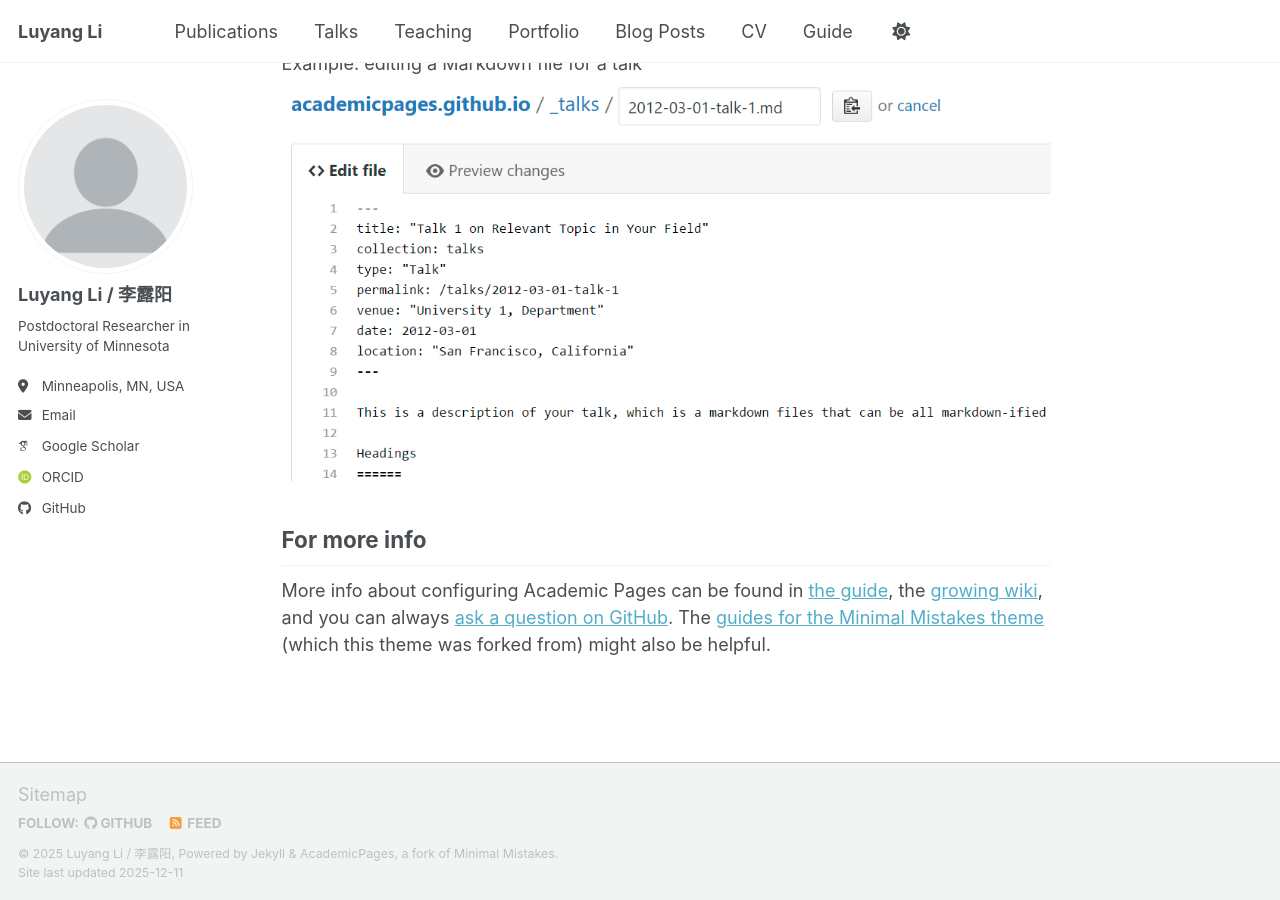
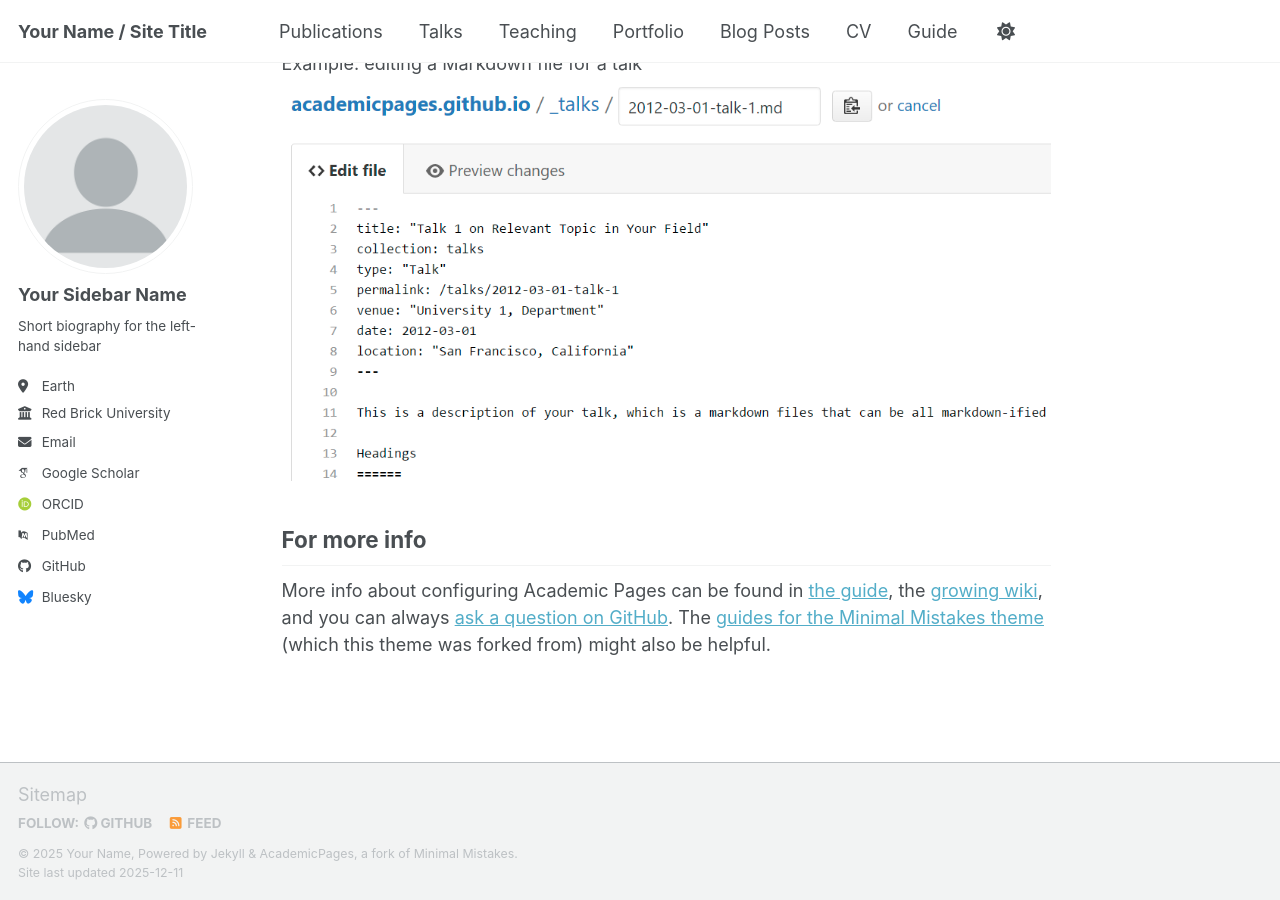
Before and after one commit to Li-Luyang/Li-Luyang.github.io, a Jekyll site: the page built from _pages/about.md, in a window 1280 px wide and 900 px high, scrolled down 2718 px. Built offline with Jekyll 4.4.1, drawn with Linux system fonts in a browser that asks for light colours; some web fonts are replaced; a script bundle is joined from its source files by our own code; library files that are not in the unit come from our copies.

Commit message:
Add files via upload

```diff
--- a/_config.yml
+++ b/_config.yml
@@ -9,14 +9,14 @@
 # Basic Site Settings
 locale                   : "en-US"
 site_theme               : "default" # Currently available options are "default", "air"
-title                    : "Luyang Li"
+title                    : "Your Name / Site Title"
 title_separator          : "-"
-name                     : &name "Luyang Li / 李露阳"
-description              : &description "Postdoctoral Researcher in University of Minnesota, Minneapolis"   # Update this with a general description of your site, this is the default if not overridden by a page
-url                      : https://lu-yang-li.github.io # The base hostname & protocol for your site e.g. "https://[your GitHub username].github.io",
+name                     : &name "Your Name"
+description              : &description "Your Name's academic portfolio"   # Update this with a general description of your site, this is the default if not overridden by a page
+url                      : https://academicpages.github.io # The base hostname & protocol for your site e.g. "https://[your GitHub username].github.io",
                                                            # or if you already have some other page hosted on Github then use "https://[your GitHub username].github.io/[Your Repo Name]"
 baseurl                  : "" # the subpath of your site, e.g. "/blog"
-repository               : "academicpages/lu-yang-li.github.io"
+repository               : "academicpages/academicpages.github.io"
 
 # Site Author - The following control what appear as part of the author content on the side bar.
 #               If a field is blank the icon and link will not appear, otherwise it will be shown.
@@ -24,24 +24,24 @@ repository               : "academicpages/lu-yang-li.github.io"
 author:
   # Biographic information
   avatar           : "profile.png"
-  name             : "Luyang Li / 李露阳" # Name to display in the sidebar
+  name             : "Your Sidebar Name"
   pronouns         : # example: "she/her"
-  bio              : "Postdoctoral Researcher in University of Minnesota"
-  location         : "Minneapolis, MN, USA" # "Earth"
-  employer         : # "Red Brick University"
+  bio              : "Short biography for the left-hand sidebar"
+  location         : "Earth"
+  employer         : "Red Brick University"
   uri              : # URL
-  email            : "li004000@umn.edu"
+  email            : "none@example.org"
 
   # Academic websites
   academia         : # URL
   arxiv            : # URL - Update with the correct link to your profile
-  googlescholar    : "https://scholar.google.com/citations?view_op=list_works&hl=zh-CN&hl=zh-CN&user=xr0odmUAAAAJ"
+  googlescholar    : "https://scholar.google.com/citations?user=PS_CX0AAAAAJ"
   inspire-hep      : # URL
   impactstory      : # URL
-  orcid            : "https://orcid.org/0009-0002-8280-2156"
+  orcid            : "https://orcid.org/yourorcidurl"
   semantic         : # URL
   ssrn             : # URL
-  pubmed           : # "https://www.ncbi.nlm.nih.gov/pubmed/?term=john+snow"
+  pubmed           : "https://www.ncbi.nlm.nih.gov/pubmed/?term=john+snow"
   researchgate     : # URL
   scopus           : # URL
   zotero           : # URL
@@ -51,13 +51,13 @@ author:
   bitbucket        : # Username - Update with your username on the site
   codepen          : # Username
   dribbble         : # Username
-  github           : "lu-yang-li"
+  github           : "academicpages"
   kaggle           : # Username
   stackoverflow    : # User number or user number and name (i.e., use "1" or "1/jeff-atwood")
 
   # Social media
   artstation       : # Username
-  # bluesky          : "bsky.app" # Replace this with you Bluesky username
+  bluesky          : "bsky.app" # Replace this with you Bluesky username
   facebook         : # Username
   flickr           : # Username
   foursquare       : # Username
```
